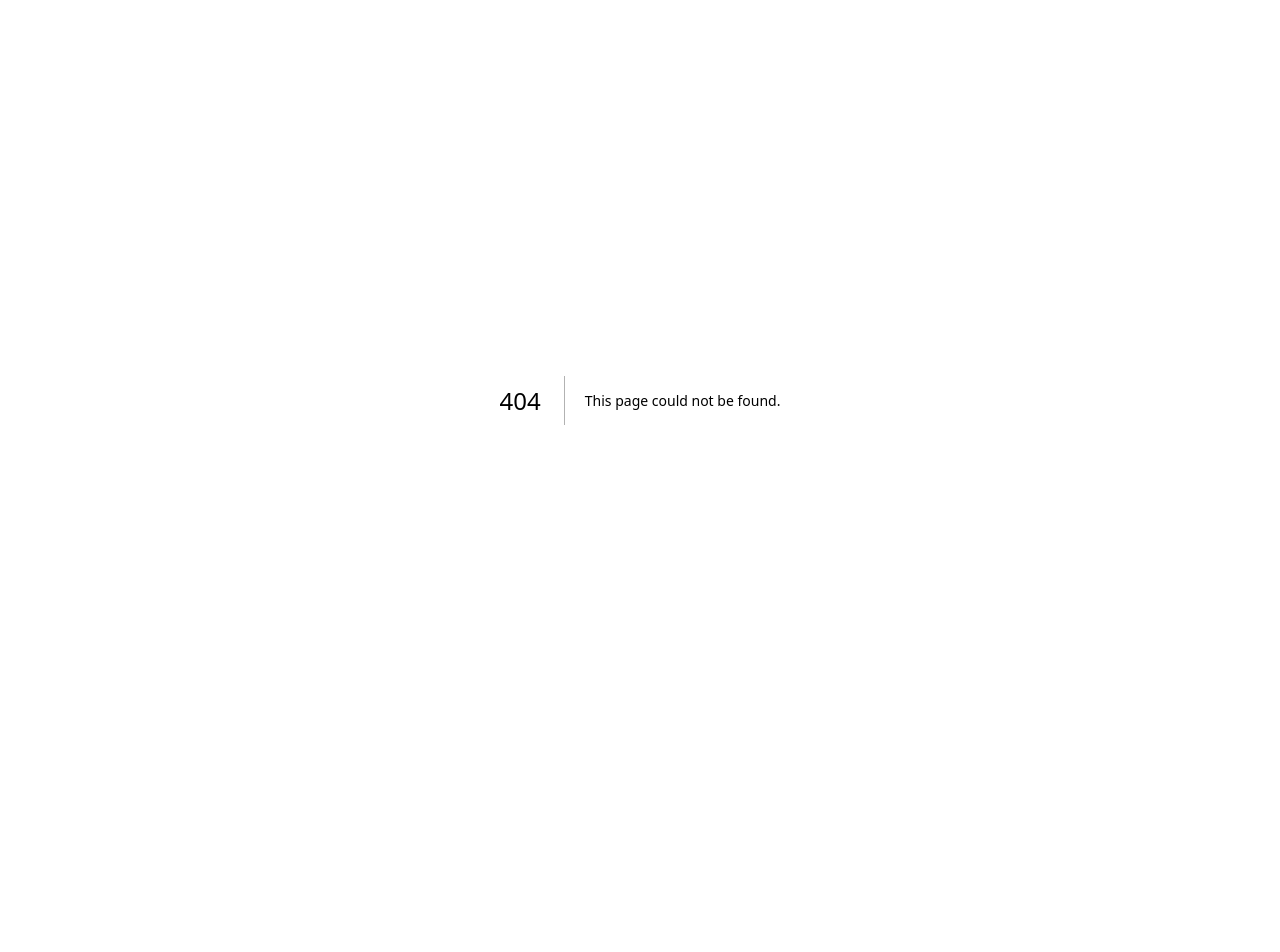
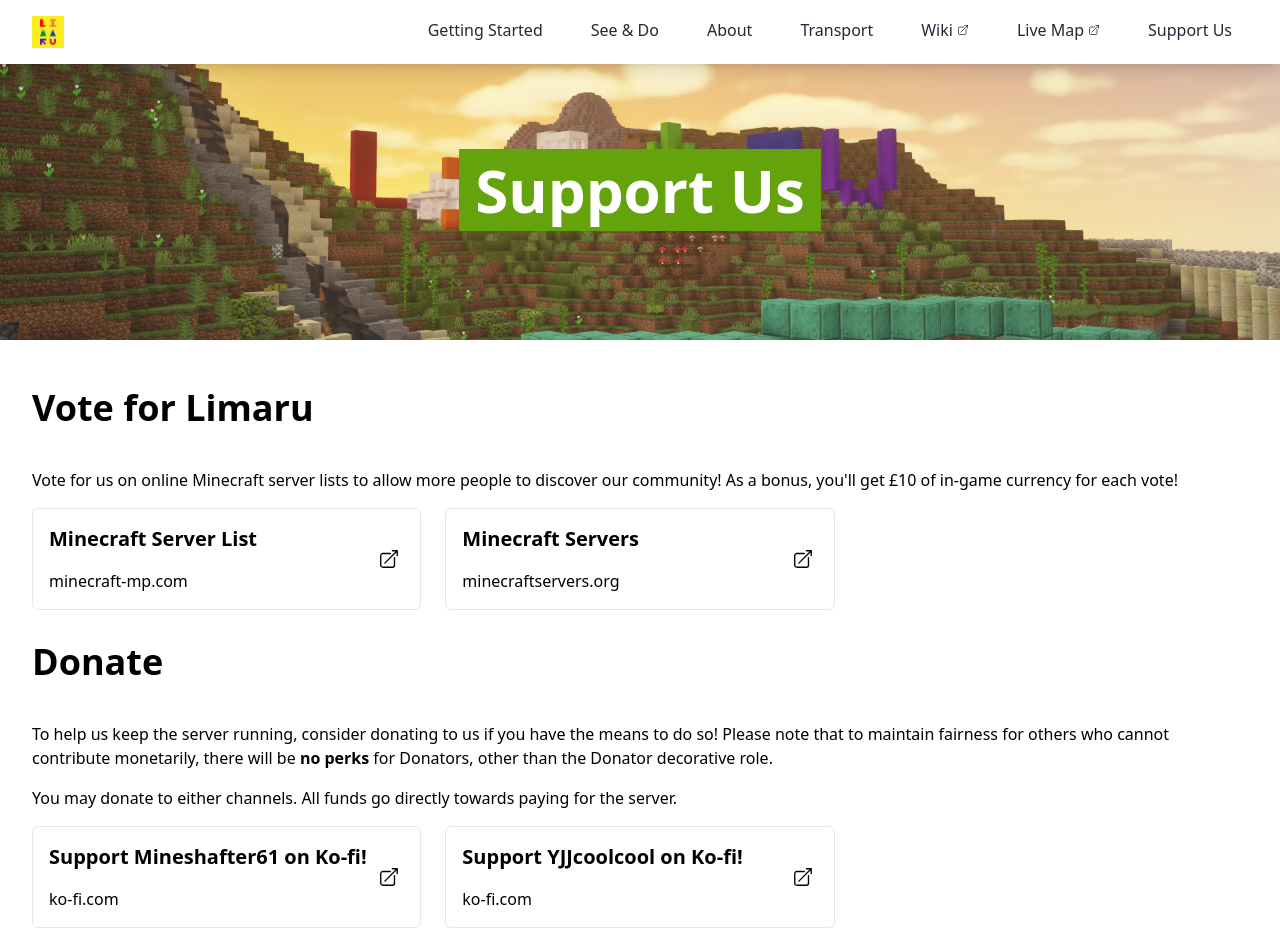
Before and after one commit to Limaru-Minecraft/LimaruSite, a Next.js app: page /support-us in a window 1280 px wide. Before the commit this address had no page. Shown: the top 952 px of the page. Before the commit the page ends 800 px from the top, so only its background shows below. Built offline with nearby package versions, Linux system fonts and the light colour scheme.

Commit message:
Support Us page!

```diff
--- a/constants/links.tsx
+++ b/constants/links.tsx
@@ -27,6 +27,16 @@ export const nav_links: NavLink[] = [
   { href: '/support-us', text: 'Support Us' },
 ];
 
+export const vote_links: QuickLink[] = [
+  { href: 'https://minecraft-mp.com/server/313850/vote/', title: 'Minecraft Server List', subtitle: 'minecraft-mp.com', newtab: true },
+  { href: 'https://minecraftservers.org/vote/645173', title: 'Minecraft Servers', subtitle: 'minecraftservers.org', newtab: true },
+];
+
+export const donate_links: QuickLink[] = [
+  { href: 'https://ko-fi.com/mineshafter61', title: 'Support Mineshafter61 on Ko-fi!', subtitle: 'ko-fi.com', newtab: true },
+  { href: 'https://ko-fi.com/yjjcoolcool', title: 'Support YJJcoolcool on Ko-fi!', subtitle: 'ko-fi.com', newtab: true },
+];
+
 export const footer_resource_links: NavLink[] = [
   { href: 'https://docs.google.com/document/d/e/2PACX-1vTLvBGG1T4y8w3ZaDb_V4qVkOxtJ3Vk9iQmpXbSS_yN9JnePcrdTohmYPpfjDTUs8wVvSnGP6ABCb2r/pub', text: 'Rules & Laws of Limaru', newtab: true },
 ];
--- /dev/null
+++ b/pages/support-us.tsx
@@ -0,0 +1,32 @@
+import Head from '@/components/Head'
+import PageLayout from '@/components/PageLayout'
+import SectionBox from '@/components/SectionBox'
+import CardGrid from '@/components/LayoutComponents/CardGrid'
+import Heading from '@/components/LayoutComponents/Heading'
+import { vote_links, donate_links } from '@/constants/links';
+
+export default function Home() {
+  return (
+    <>
+      <Head
+        title="Support Us | Limaru"
+        description="You can help support us by contributing in multiple ways, such as voting for us on server lists or donating!"
+        author="YJJcoolcool"
+        keywords="limaru, limaru city server, limaru minecraft server, donate limaru, limaru donation"
+      />
+      <PageLayout title='Support Us'>
+        <SectionBox>
+          <Heading level={2}>Vote for Limaru</Heading>
+          <p>Vote for us on online Minecraft server lists to allow more people to discover our community! As a bonus, you'll get £10 of in-game currency for each vote!</p>
+          <CardGrid items={vote_links} />
+        </SectionBox>
+        <SectionBox>
+          <Heading level={2}>Donate</Heading>
+          <p>To help us keep the server running, consider donating to us if you have the means to do so! Please note that to maintain fairness for others who cannot contribute monetarily, there will be <b>no perks</b> for Donators, other than the Donator decorative role.</p>
+          <p>You may donate to either channels. All funds go directly towards paying for the server.</p>
+          <CardGrid items={donate_links} />
+        </SectionBox>
+      </PageLayout>
+    </>
+  )
+}
```
